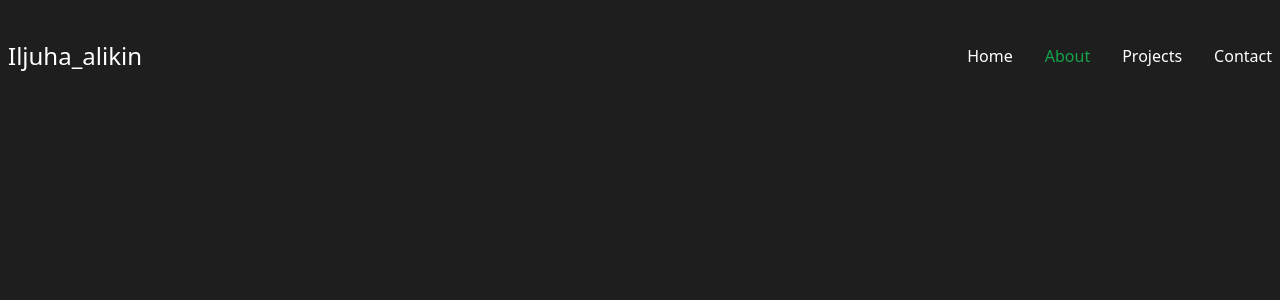
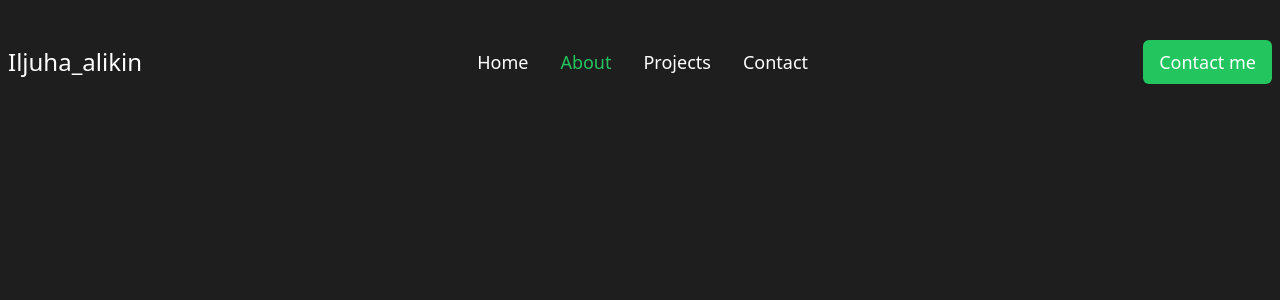
Before and after one commit to IljuhAlikin/portfolio, a React (Vite) app: page /about in a window 1280 px wide. Shown: the top 300 px of the page. Built offline with nearby package versions, Linux system fonts and the light colour scheme.

Commit message:
start designing header

```diff
--- a/src/assets/components/header/Header.tsx
+++ b/src/assets/components/header/Header.tsx
@@ -12,7 +12,14 @@ const Header = () => {
           </Link>
 
           {/* desktop nav */}
-          <Nav />
+          <div className="hidden xl:flex">
+            <Nav />
+          </div>
+
+          {/* Contact button */}
+          <button className="px-4 py-2 bg-green-500 rounded-md text-white text-lg ">
+            Contact me
+          </button>
         </div>
       </header>
     </>
--- a/src/assets/components/header/Nav.tsx
+++ b/src/assets/components/header/Nav.tsx
@@ -29,8 +29,8 @@ const Nav = () => {
             <Link to={link.path} key={index}>
               <li
                 className={`${
-                  link.path == location && "text-green-600"
-                } transition ease-in-out hover:text-green-600 hover:underline `}
+                  link.path == location && "text-green-500"
+                } transition ease-in-out hover:text-green-500 hover:underline text-lg`}
               >
                 {link.name}
               </li>
```
